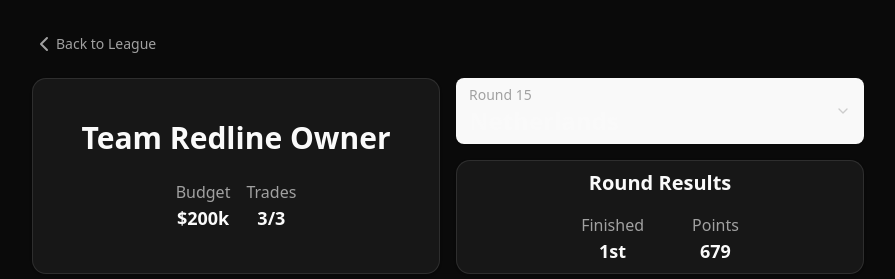
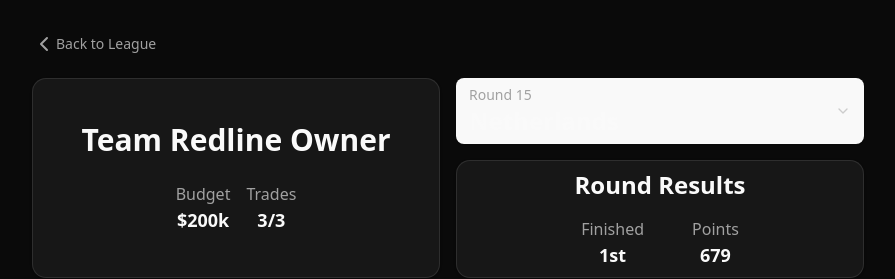
Before and after one commit to emsqrd/f1-companion, a React (Vite) app: page /team/1 in a window 1280 px wide. Shown: the top 279 px of the page, without its empty margins (192-1087 px from the left). Built offline with nearby package versions, Linux system fonts and the light colour scheme.

Commit message:
refactor: increasing size of round results text

```diff
--- a/src/components/Team/Team.tsx
+++ b/src/components/Team/Team.tsx
@@ -69,7 +69,7 @@ export function Team() {
             </Select>
 
             <Card className="gap-2 py-2">
-              <CardTitle className="pb-2 text-center text-xl font-bold">Round Results</CardTitle>
+              <CardTitle className="pb-2 text-center text-2xl font-bold">Round Results</CardTitle>
               <CardContent>
                 <div className="grid grid-cols-2 gap-4 sm:flex sm:justify-center sm:gap-8 lg:gap-12">
                   <div className="text-center">
```
